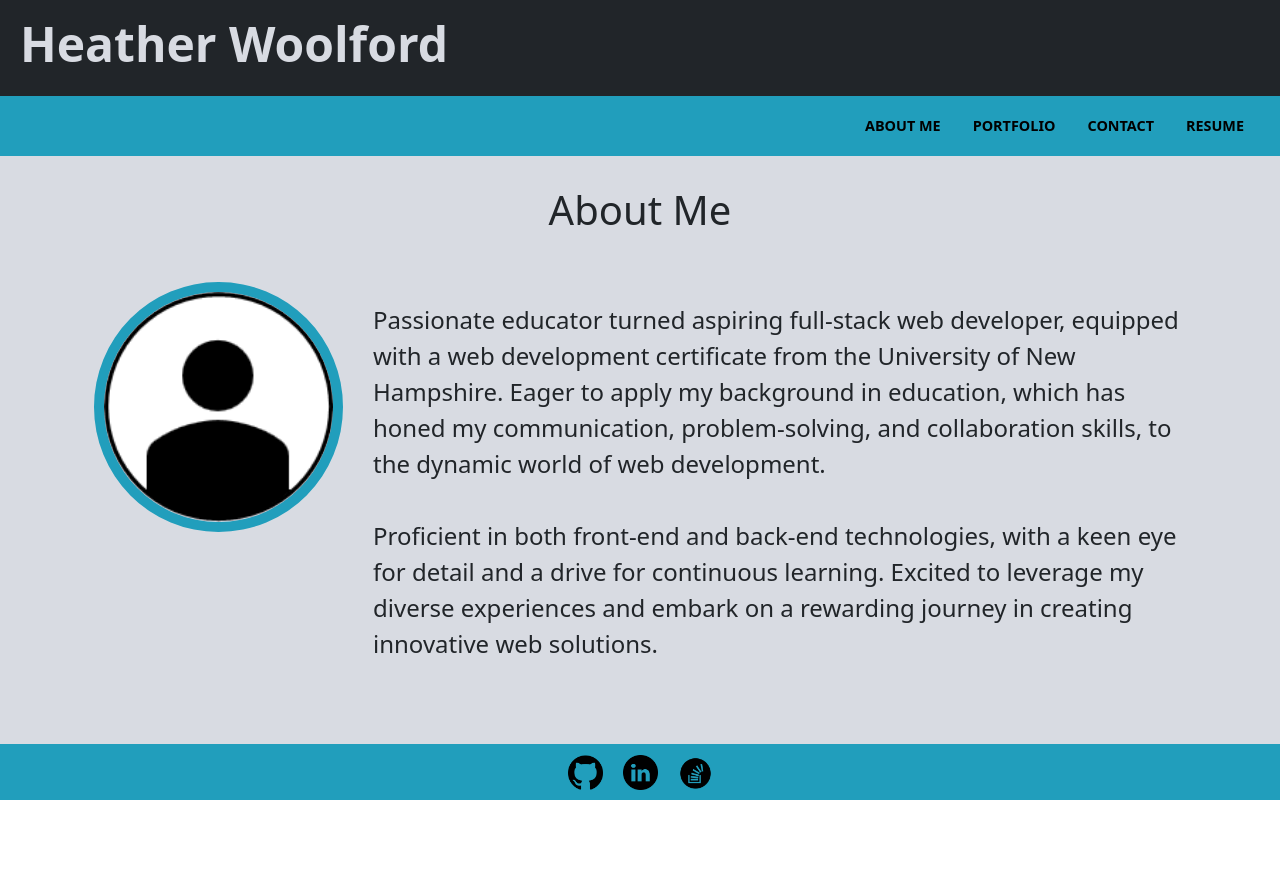
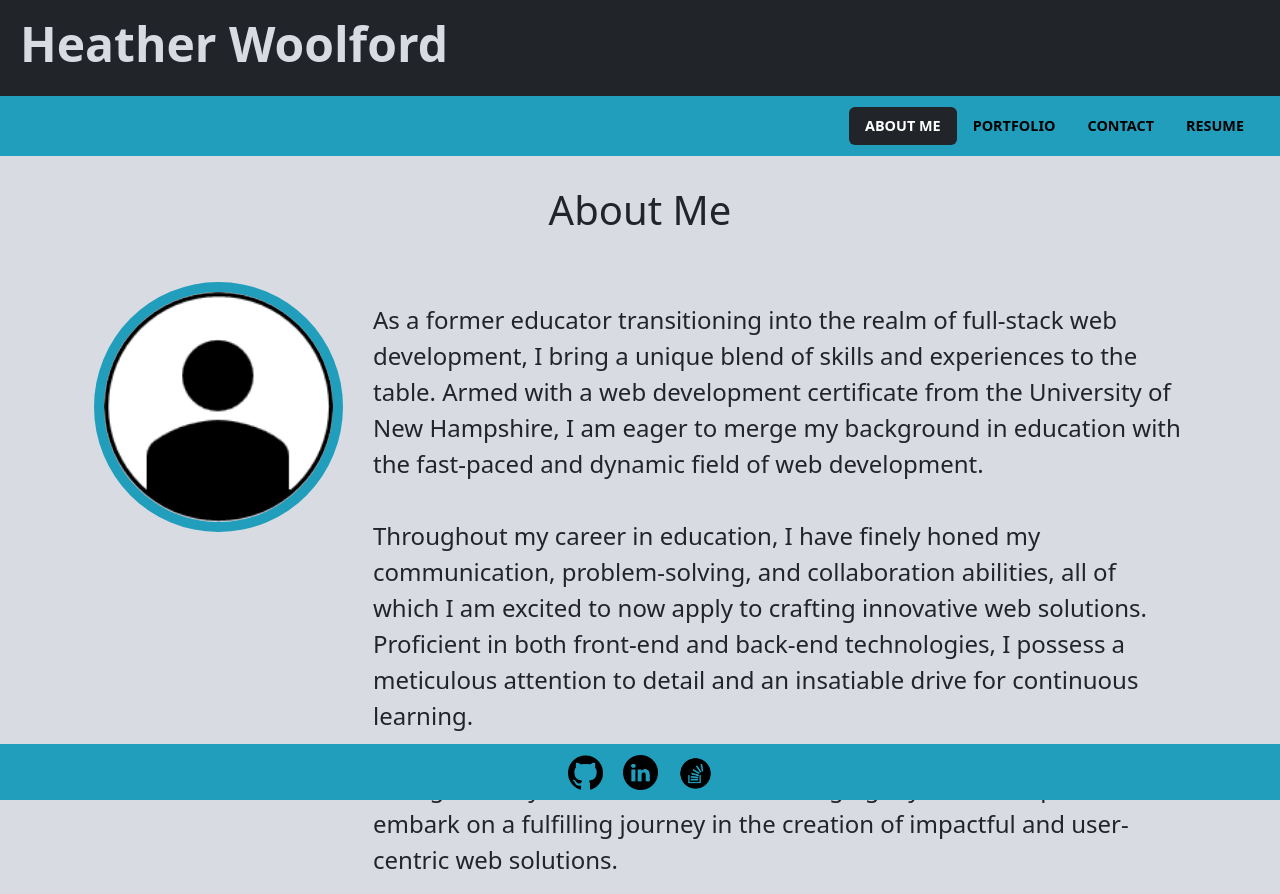
Before and after one commit to hwoolford/professional-portfolio, a React (Vite) app in the folder professional-portfolio/: page / in a window 1280 px wide. Before the commit the page ends 800 px from the top, so only its background shows below. Built offline with nearby package versions, Linux system fonts and the light colour scheme.

Commit message:
fixed an issue with navigation not showing active page correctly

```diff
--- a/professional-portfolio/src/components/Navigation.jsx
+++ b/professional-portfolio/src/components/Navigation.jsx
@@ -1,93 +1,46 @@
-import '../styles/navigation.css'
+import { NavLink } from 'react-router-dom';
+import '../styles/navigation.css';
 
-// eslint-disable-next-line react/prop-types
-export default function Navigation({ currentPage, handlePageChange }) {
+export default function Navigation() {
   return (
     <ul className="nav nav-pills navbar">
       <li className="nav-item">
-        <a
-          href="/"
-          onClick={() => handlePageChange("About")}
-          className={currentPage === "About" ? "nav-link active" : "nav-link"}
+        <NavLink
+          exact
+          to="/"
+          className="nav-link"
+          activeClassName="active"
         >
           ABOUT ME
-        </a>
+        </NavLink>
       </li>
       <li className="nav-item">
-        <a
-          href="/portfolio"
-          onClick={() => handlePageChange("Portfolio")}
-          className={currentPage === "Portfolio" ? "nav-link active" : "nav-link"}
+        <NavLink
+          to="/portfolio"
+          className="nav-link"
+          activeClassName="active"
         >
           PORTFOLIO
-        </a>
+        </NavLink>
       </li>
       <li className="nav-item">
-        <a
-          href="/contact"
-          onClick={() => handlePageChange("Contact")}
-          className={currentPage === "Contact" ? "nav-link active" : "nav-link"}
+        <NavLink
+          to="/contact"
+          className="nav-link"
+          activeClassName="active"
         >
           CONTACT
-        </a>
+        </NavLink>
       </li>
       <li className="nav-item">
-        <a
-        href="/resume"
-        onClick={() => handlePageChange("Resume")}
-          className={currentPage === "Resume" ? "nav-link active" : "nav-link"}
+        <NavLink
+          to="/resume"
+          className="nav-link"
+          activeClassName="active"
         >
           RESUME
-        </a>
+        </NavLink>
       </li>
     </ul>
   );
 }
-
-// export default function Navigation({ currentPage, handlePageChange }) {
-//   const handleClick = (event, page) => {
-//     event.preventDefault();
-//     handlePageChange(page);
-//   };
-
-//   return (
-//     <ul className="nav nav-pills navbar">
-//       <li className="nav-item">
-//         <a
-//           href="/"
-//           onClick={(event) => handleClick(event, "About")}
-//           className={currentPage === "About" ? "nav-link active" : "nav-link"}
-//         >
-//           ABOUT ME
-//         </a>
-//       </li>
-//       <li className="nav-item">
-//         <a
-//           href="/portfolio"
-//           onClick={(event) => handleClick(event, "Portfolio")}
-//           className={currentPage === "Portfolio" ? "nav-link active" : "nav-link"}
-//         >
-//           PORTFOLIO
-//         </a>
-//       </li>
-//       <li className="nav-item">
-//         <a
-//           href="/contact"
-//           onClick={(event) => handleClick(event, "Contact")}
-//           className={currentPage === "Contact" ? "nav-link active" : "nav-link"}
-//         >
-//           CONTACT
-//         </a>
-//       </li>
-//       <li className="nav-item">
-//         <a
-//           href="/resume"
-//           onClick={(event) => handleClick(event, "Resume")}
-//           className={currentPage === "Resume" ? "nav-link active" : "nav-link"}
-//         >
-//           RESUME
-//         </a>
-//       </li>
-//     </ul>
-//   );
-// }
--- a/professional-portfolio/src/components/pages/About.jsx
+++ b/professional-portfolio/src/components/pages/About.jsx
@@ -11,17 +11,13 @@ export default function About() {
           </div>
           <div className="col-md-9 col-sm-12">
             <p className="about">
-              Passionate educator turned aspiring full-stack web developer,
-              equipped with a web development certificate from the University of
-              New Hampshire. Eager to apply my background in education, which
-              has honed my communication, problem-solving, and collaboration
-              skills, to the dynamic world of web development.
+            As a former educator transitioning into the realm of full-stack web development, I bring a unique blend of skills and experiences to the table. Armed with a web development certificate from the University of New Hampshire, I am eager to merge my background in education with the fast-paced and dynamic field of web development.
               <br />
               <br />
-              Proficient in both front-end and back-end technologies, with a
-              keen eye for detail and a drive for continuous learning. Excited
-              to leverage my diverse experiences and embark on a rewarding
-              journey in creating innovative web solutions.
+              Throughout my career in education, I have finely honed my communication, problem-solving, and collaboration abilities, all of which I am excited to now apply to crafting innovative web solutions. Proficient in both front-end and back-end technologies, I possess a meticulous attention to detail and an insatiable drive for continuous learning.
+              <br />
+              <br />
+              I am genuinely enthusiastic about leveraging my diverse experiences to embark on a fulfilling journey in the creation of impactful and user-centric web solutions.
             </p>
           </div>
         </div>
--- a/professional-portfolio/src/styles/contact.css
+++ b/professional-portfolio/src/styles/contact.css
@@ -44,6 +44,10 @@
     font-size: 24px;
   }
 
+  .form button:hover {
+    color: white;
+  }
+
   .error-text {
     text-align: center;
   }
--- a/professional-portfolio/src/styles/navigation.css
+++ b/professional-portfolio/src/styles/navigation.css
@@ -6,17 +6,18 @@
   padding-right: 20px;
 }
 
-.navbar a {
+.nav-link {
   color: black;
-    font-size: .9rem;
+  font-size: 0.9rem;
   text-decoration: none;
   font-weight: bold;
 }
 
-.navbar a:hover {
+.nav-link:hover {
   color: white;
 }
 
-.navbar a:active {
-    color: white;
+.nav-link.active {
+  background-color: #212529 !important;
+  font-weight: bold;
 }
```
Lines whose indentation alone changed are shown as unchanged.
